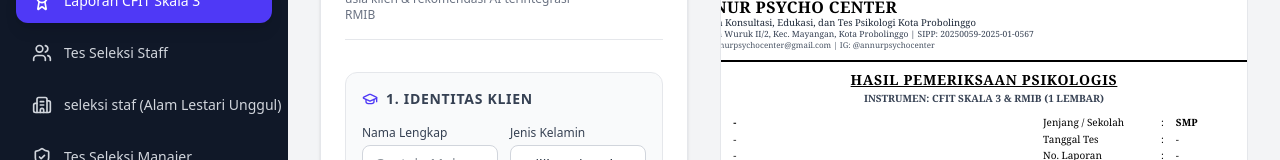
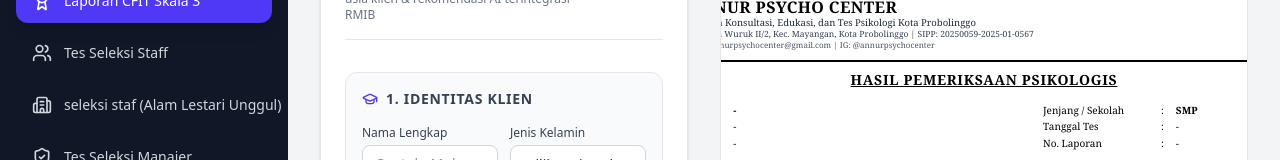
Before and after one commit to isantoh21/Psikogramku, a React (Vite) app: page /cfit3 in a window 1280 px wide. Shown: the part 250-410 px from the top of the page. Built offline with nearby package versions, Linux system fonts and the light colour scheme; no server answers.

Commit message:
fix: hapus teks sub-judul instrumen cfit di bawah judul

```diff
--- a/src/components/PreviewPsikogramCfit3.tsx
+++ b/src/components/PreviewPsikogramCfit3.tsx
@@ -146,9 +146,8 @@ export function PreviewPsikogramCfit3({ state }: PreviewPsikogramCfit3Props) {
           </div>
 
           {/* Title */}
-          <div className="text-center mb-2.5">
+          <div className="text-center mb-3">
             <h2 className="text-sm font-bold uppercase tracking-wider underline">HASIL PEMERIKSAAN PSIKOLOGIS</h2>
-            <p className="text-[10px] font-semibold text-gray-700 mt-0.5">INSTRUMEN: CFIT SKALA 3 & RMIB (1 LEMBAR)</p>
           </div>
 
           {/* Data Klien */}
```
